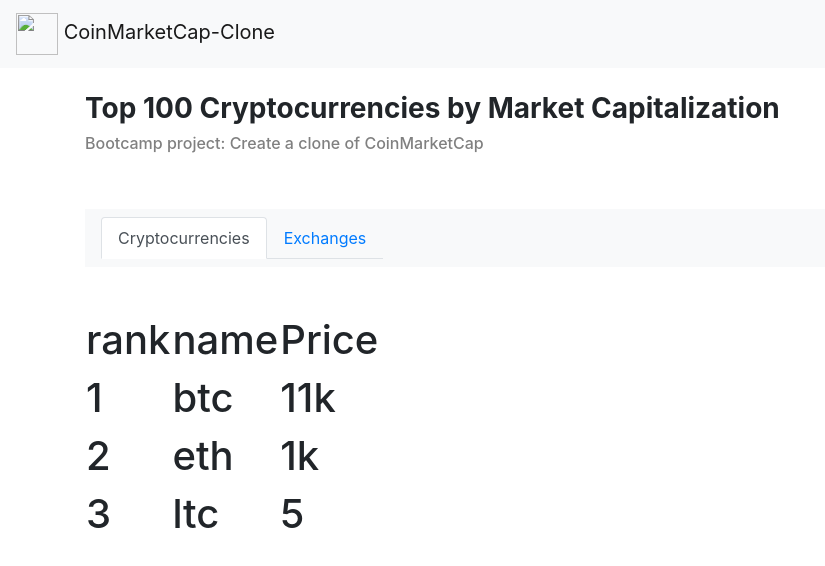
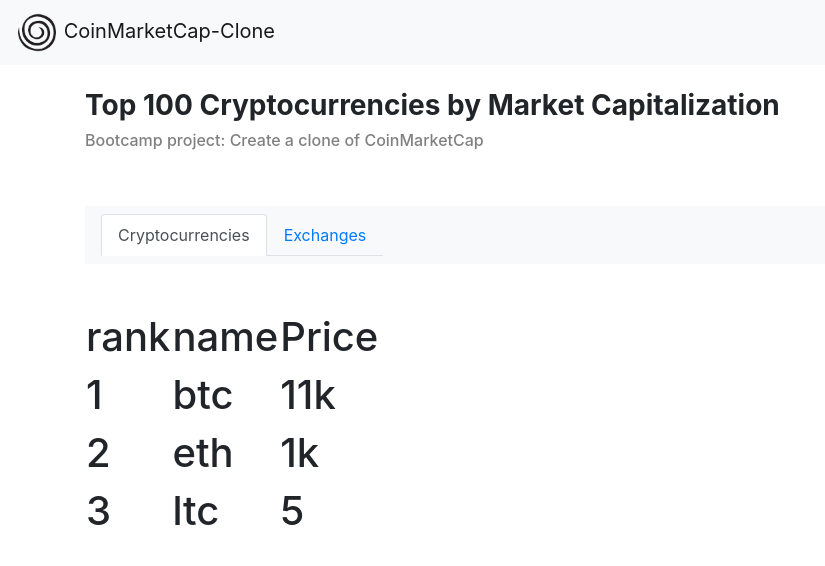
Before and after one commit to sneicode/CMC-clone, a plain HTML site: page index.html in a window 1280 px wide. Shown: the whole page, without its empty margins (0-825 px from the left). Drawn offline with nearby package versions, Linux system fonts and the light colour scheme.

Commit message:
code from Kenn.eth

```diff
--- a/index.html
+++ b/index.html
@@ -3,18 +3,20 @@
 <head>
   <title>My gitExample</title>
 </head>
-<link rel="stylesheet" href="https://stackpath.bootstrapcdn.com/bootstrap/4.5.0/css/bootstrap.min.css" integrity="sha384-9aIt2nRpC12Uk9gS9baDl411NQApFmC26EwAOH8WgZl5MYYxFfc+NcPb1dKGj7Sk" crossorigin="anonymous">
+<link rel="stylesheet" href="https://stackpath.bootstrapcdn.com/bootstrap/4.5.0/css/bootstrap.min.css"
+  integrity="sha384-9aIt2nRpC12Uk9gS9baDl411NQApFmC26EwAOH8WgZl5MYYxFfc+NcPb1dKGj7Sk" crossorigin="anonymous">
 
 
 <style>
-.center{
-  margin:auto;
+  .center {
+    margin: auto;
   }
 </style>
+
 <body>
   <nav class="navbar navbar-light bg-light">
     <a class="navbar-brand" href="default.asp">
-        <img src="logo.png" alt "circle-logo" style="width:42px">   CoinMarketCap-Clone
+      <img src="logo.png" alt "circle-logo" style="width:42px"> CoinMarketCap-Clone
     </a>
   </nav><br>
 
@@ -59,31 +61,35 @@
 
     <script>
 
-    var coins = {
+      var coins = [
 
-      0: {
+         {
           name: "btc",
           rank: "1",
           price: "11k"
         },
-      1: {
+         {
           name: "eth",
           rank: "2",
           price: "1k"
         },
-      2: {
+         {
           name: "ltc",
           rank: "3",
           price: "5 "
         },
-    }
-    addtoTable()
-    function addtoTable() {
-      for (var i = 0; i < 3; i++) {
+      ]
 
       var myTable = document.getElementById('myList')
 
+      addtoTable()
+      function addtoTable() {
+        for (var i = 0; i < coins.length; i++) {
+
+
+
           var myTr = `
+
      <tr>
     <td><h1>`+ coins[i].rank + `</h1></td>
     <td><h1>`+ coins[i].name + `</h1></td>
```
Also changed, not shown: logo.png (added). Lines whose indentation alone changed are shown as unchanged.
